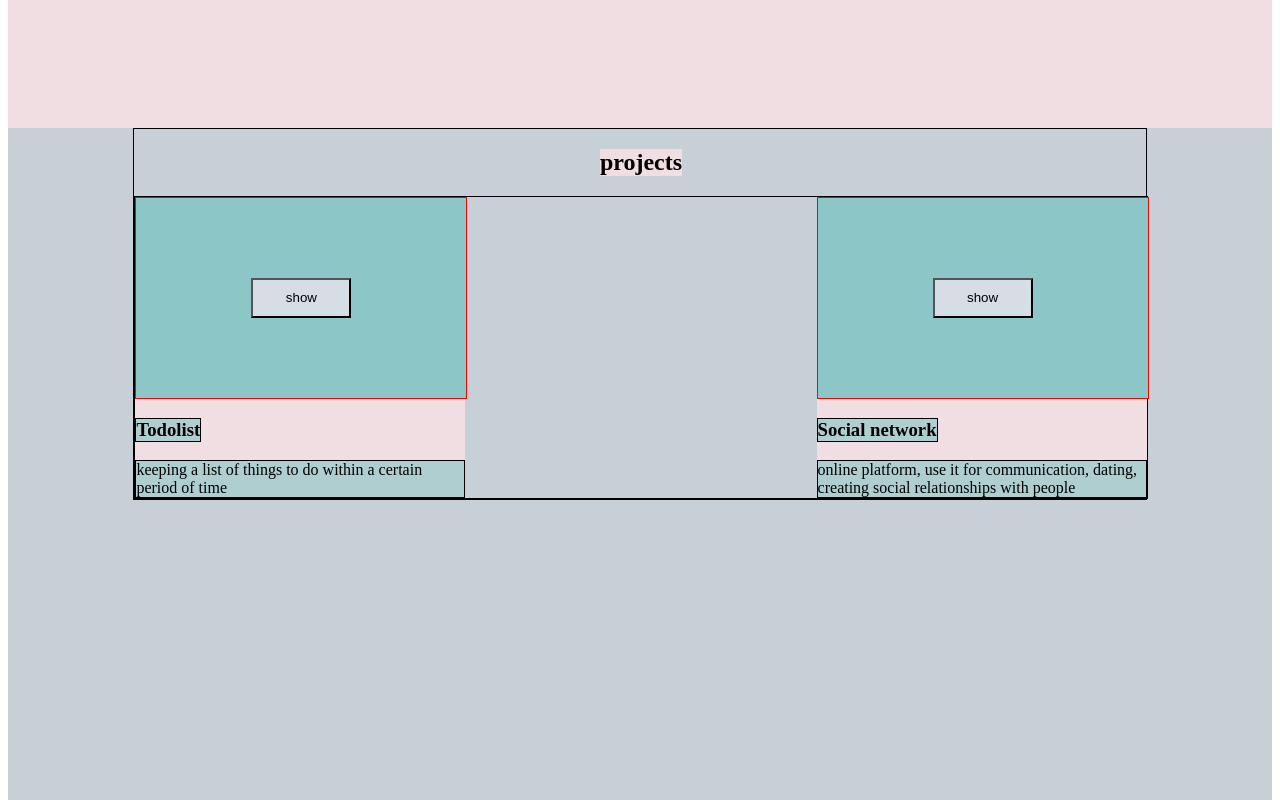
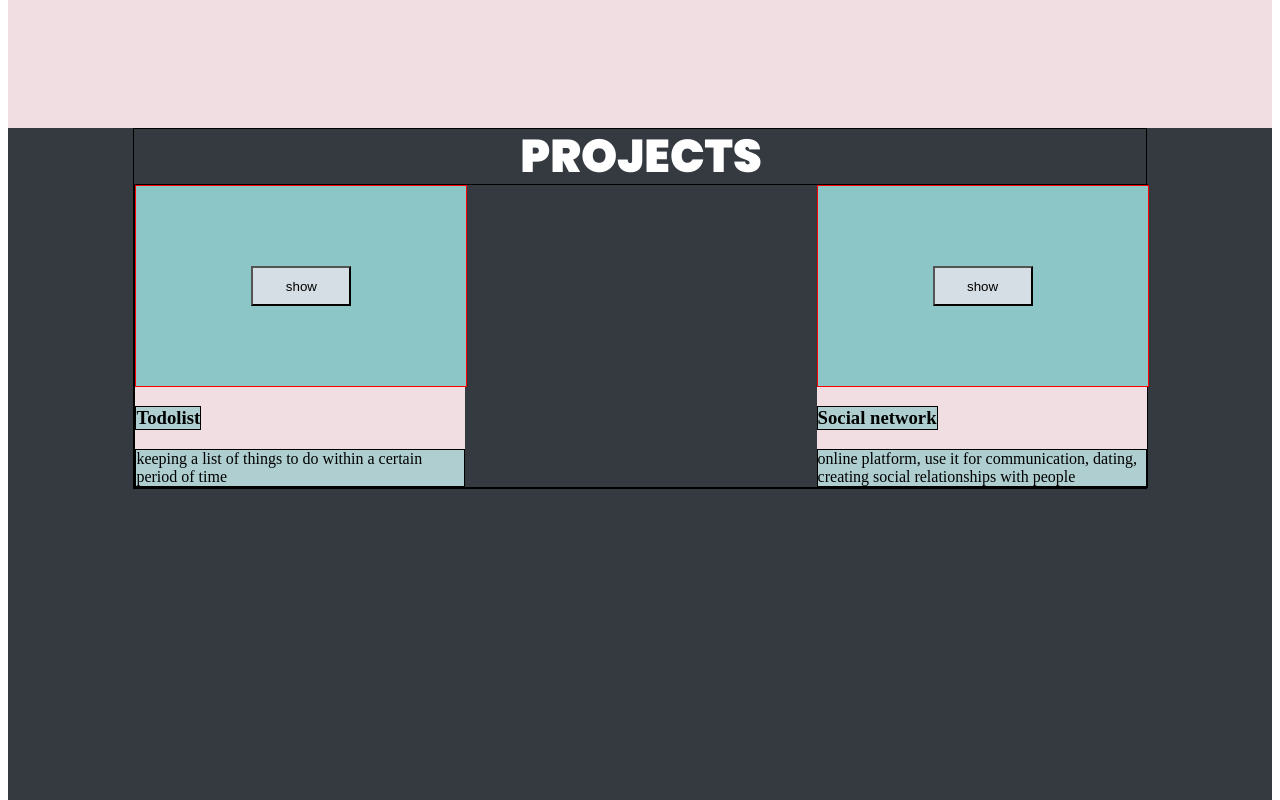
Before and after one commit to umkament/portfolio, a React (Create React App) app: page / in a window 1280 px wide. Shown: the part 1560-2360 px from the top of the page. Built offline with nearby package versions, Linux system fonts and the light colour scheme.

Commit message:
portfolio - part 2 добавлен шрифт для заголовка

```diff
--- a/public/index.html
+++ b/public/index.html
@@ -10,6 +10,9 @@
       content="Web site created using create-react-app"
     />
     <link rel="apple-touch-icon" href="%PUBLIC_URL%/logo192.png" />
+    <link rel="preconnect" href="https://fonts.googleapis.com">
+    <link rel="preconnect" href="https://fonts.gstatic.com" crossorigin>
+    <link href="https://fonts.googleapis.com/css2?family=Poppins:wght@100;200;300;400;500;900&display=swap" rel="stylesheet">
     <!--
       manifest.json provides metadata used when your web app is installed on a
       user's mobile device or desktop. See https://developers.google.com/web/fundamentals/web-app-manifest/
--- a/src/projects/Projects.js
+++ b/src/projects/Projects.js
@@ -8,9 +8,9 @@ export const Projects = () => {
   return (
      <div className={style.projectsBlock}>
        <div className={`${containerStyle.container} ${style.projectsContainer}`}>
-
-         <h2 className={style.title}>projects</h2>
-
+         <div className={style.title}>
+           <h2>projects</h2>
+         </div>
          <div className={style.projects}>
            <Project title={'Todolist'}
                     description={'keeping a list of things to do within a certain period of time'}
--- a/src/projects/projects.module.css
+++ b/src/projects/projects.module.css
@@ -1,6 +1,6 @@
 .projectsBlock {
     min-height: 100vh;
-    background-color: #c8d0d7;
+    background-color: #343a40;
 }
 
 .projectsContainer {
@@ -9,9 +9,18 @@
 }
 
 .title {
-    background-color: #f1dee2;
     display: flex;
     flex-wrap: wrap;
+}
+
+.title h2 {
+    font-family: 'Poppins', sans-serif;
+    font-size: 46px;
+    font-weight: 900;
+    color: #fff;
+    text-transform: uppercase;
+    margin: 0;
+    line-height: 1.2;
 }
 
 .projects {
@@ -20,6 +29,10 @@
     display: flex;
     justify-content: space-between;
     flex-wrap: wrap;
+}
 
-
+@media screen and (max-width: 840px){
+    .projects {
+        justify-content: center;
+    }
 }
```
